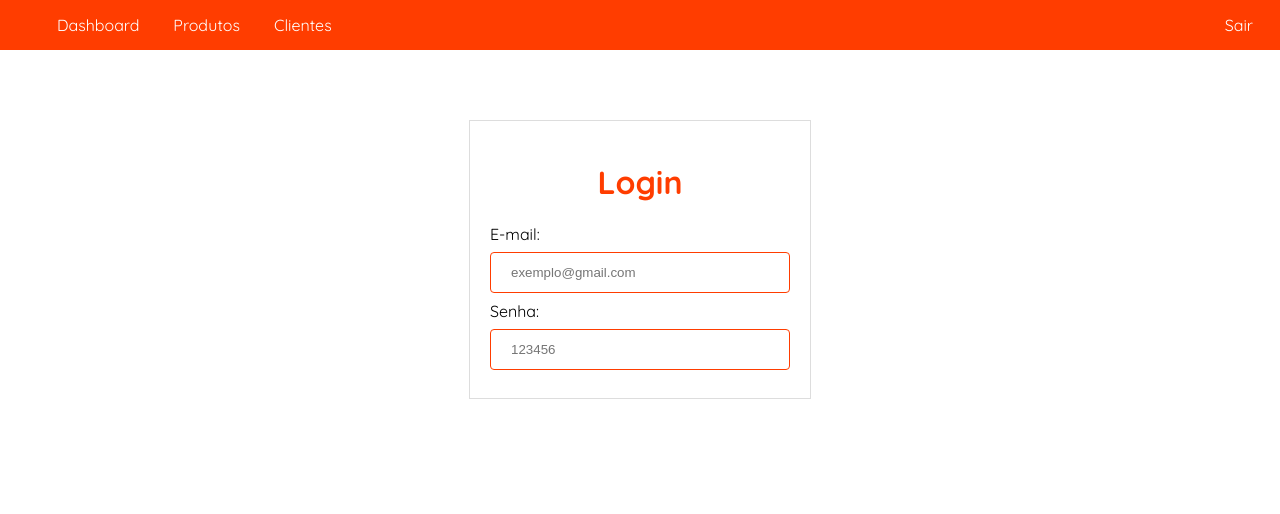
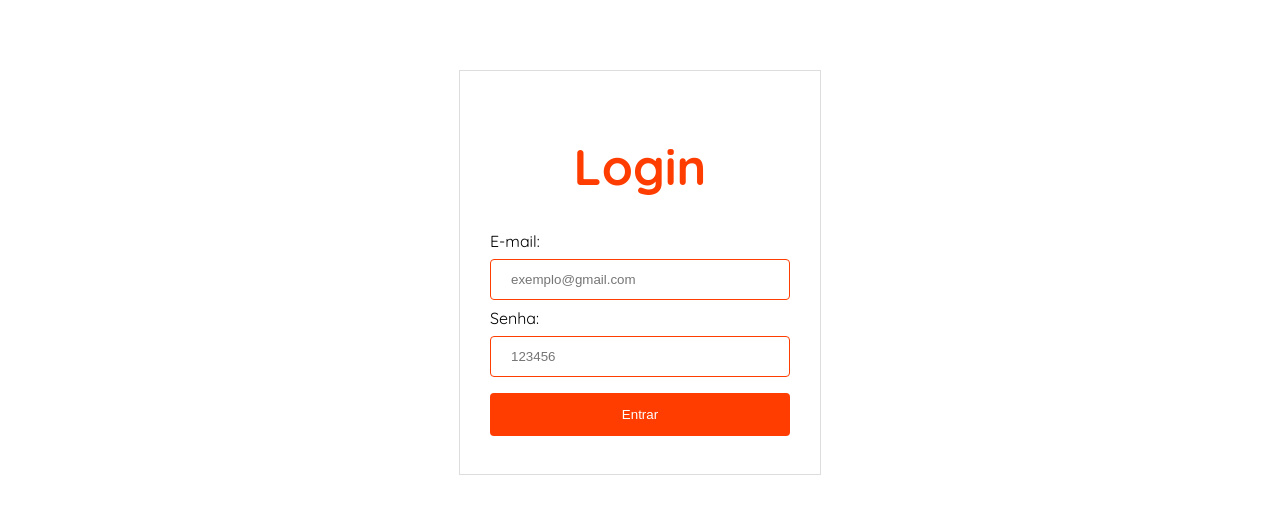
Before and after one commit to ggeraldodequeiroz/Desafio, a Vue app in the folder frontend/: page /login in a window 1280 px wide. Shown: the top 514 px of the page. Built offline with nearby package versions, Linux system fonts and the light colour scheme.

Commit message:
Criando button, fazendo ajustes no componente de input e na tela de login.

```diff
--- a/frontend/src/App.vue
+++ b/frontend/src/App.vue
@@ -4,7 +4,7 @@
       <router-link to="/">Home</router-link> |
       <router-link to="/about">About</router-link>
     </nav> -->
-    <Menu></Menu>
+    <Menu v-if="this.$router.currentRoute.name  != 'Login'"></Menu>
     <router-view/>
   </div>
 </template>
--- /dev/null
+++ b/frontend/src/components/button/Button.vue
@@ -0,0 +1,38 @@
+<template>
+    <button @click="callback">{{value}}</button>
+</template>
+
+<script>
+export default {
+    name: 'Button',
+    props: {
+        value: { type: String, require },
+        callback: { type: Function, default: () => {} }
+    },
+    data() {
+        return {
+
+        }
+    }
+}
+</script>
+
+<style scoped>
+
+    button {
+        width: 100%;
+        background-color: var(--cor-primaria);
+        color: #fff;
+        padding: 14px 20px;
+        margin: 8px 0;
+        border: none;
+        border-radius: 4px;
+        cursor: pointer;
+    }
+
+    button:hover {
+        background-color: var(--cor-secundaria);
+    }
+
+
+</style>
--- a/frontend/src/components/input/Input.vue
+++ b/frontend/src/components/input/Input.vue
@@ -7,7 +7,6 @@
 
 <script>
 export default {
-    // eslint-disable-next-line vue/multi-word-component-names
     name: "Input",
     props: {
         label: { type: String, require },
--- a/frontend/src/router/routes.js
+++ b/frontend/src/router/routes.js
@@ -16,7 +16,7 @@ const routes = [
         name: 'Dashboard',
         component: Dashboard,
         title: 'Dashboard',
-        meta: { requiredAuth: true }
+        meta: { requiredAuth: false }
     },
     {
         path: '/controle-de-produtos',
--- a/frontend/src/views/Login.vue
+++ b/frontend/src/views/Login.vue
@@ -6,21 +6,30 @@
 
         <Input label="E-mail:" placeHolder="exemplo@gmail.com"></Input>
         <Input label="Senha:"  placeHolder="123456" type="password"></Input>
+
+        <Button value="Entrar" :callback="login"></Button>
     </div>
 </template>
 
 <script>
 
 import Input from '@/components/input/Input.vue';
+import Button from '@/components/button/Button.vue';
 
 export default {
     name: "Login",
     components: {
-        Input
+        Input,
+        Button
     },
     data(){
         return {
 
+        }
+    },
+    methods: {
+        login() {
+            this.$router.push({name: 'Dashboard'});
         }
     }
 }
@@ -32,10 +41,11 @@ export default {
         margin: auto;
         border: 1px solid #ddd;
         margin-top: 70px;
-        padding: 20px;
+        padding: 30px;
     }
     .logo {
         text-align: center;
         color: var(--cor-primaria);
+        font-size: 25px;
     }
 </style>
```
